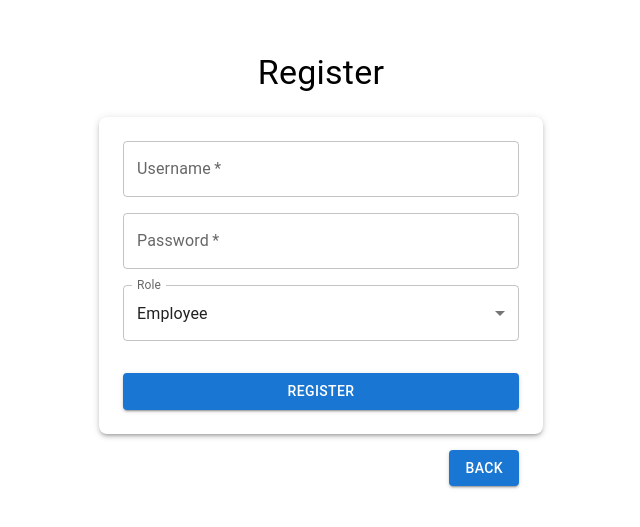
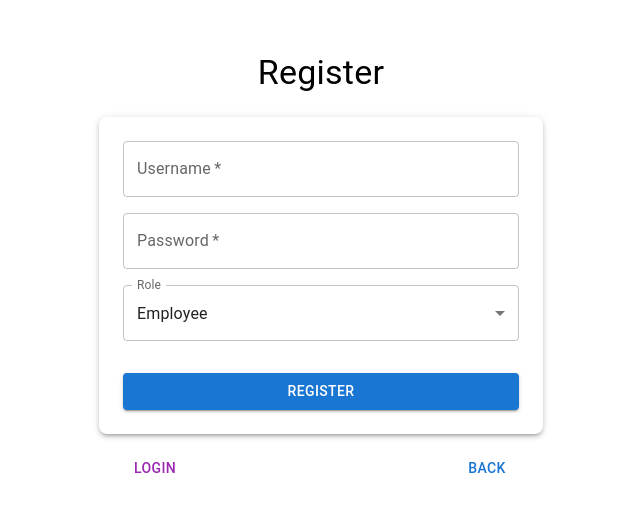
Before and after one commit to sahinmeric/konecta-crm-app, a React (Create React App) app in the folder frontend/: page /register in a window 1280 px wide. Shown: the part 139-666 px from the top of the page, without its empty margins (319-959 px from the left). Built offline with nearby package versions, Linux system fonts and the light colour scheme; the HTML template or start-up script is replaced by a standard one.

Commit message:
added login button at the bottom of login form

```diff
--- a/frontend/src/components/Auth/Register.js
+++ b/frontend/src/components/Auth/Register.js
@@ -1,5 +1,5 @@
 import React, { useState } from 'react';
-import { useNavigate } from 'react-router-dom';
+import { useNavigate, Link } from 'react-router-dom';
 import { registerUser } from '../../services/api';
 import {
   Container,
@@ -42,7 +42,6 @@ function Register() {
     try {
       const response = await registerUser(formData);
       console.log('User registered successfully:', response.data);
-      setLoading(false);
       setSnackbarMessage('User registered successfully!');
       setSnackbarSeverity('success');
       setSnackbarOpen(true);
@@ -134,17 +133,23 @@ function Register() {
           </Grid2>
         </Grid2>
       </Box>
+      <Box sx={{ marginTop: 2, display: 'flex', justifyContent: 'space-between', width: '100%' }}>
         <Button
-        variant="contained"
+          variant="text"
+          color="secondary"
+          component={Link}
+          to="/login"
+        >
+          Login
+        </Button>
+        <Button
+          variant="text"
           color="primary"
           onClick={handleBack}
-        sx={{
-          alignSelf: 'flex-end',
-          marginTop: 2,
-        }}
         >
           Back
         </Button>
+      </Box>
       <Snackbar
         open={snackbarOpen}
         autoHideDuration={4000}
```
Lines whose indentation alone changed are shown as unchanged.
